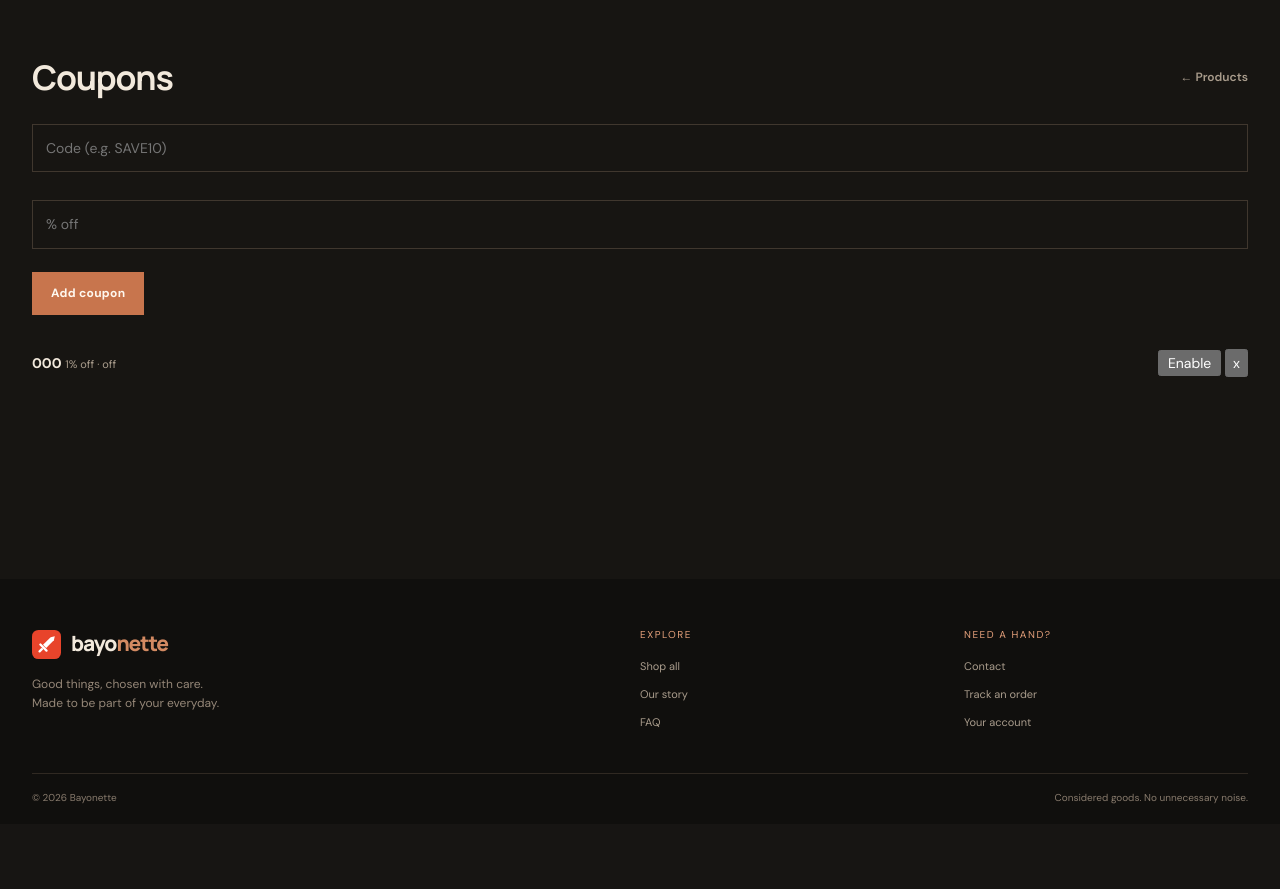
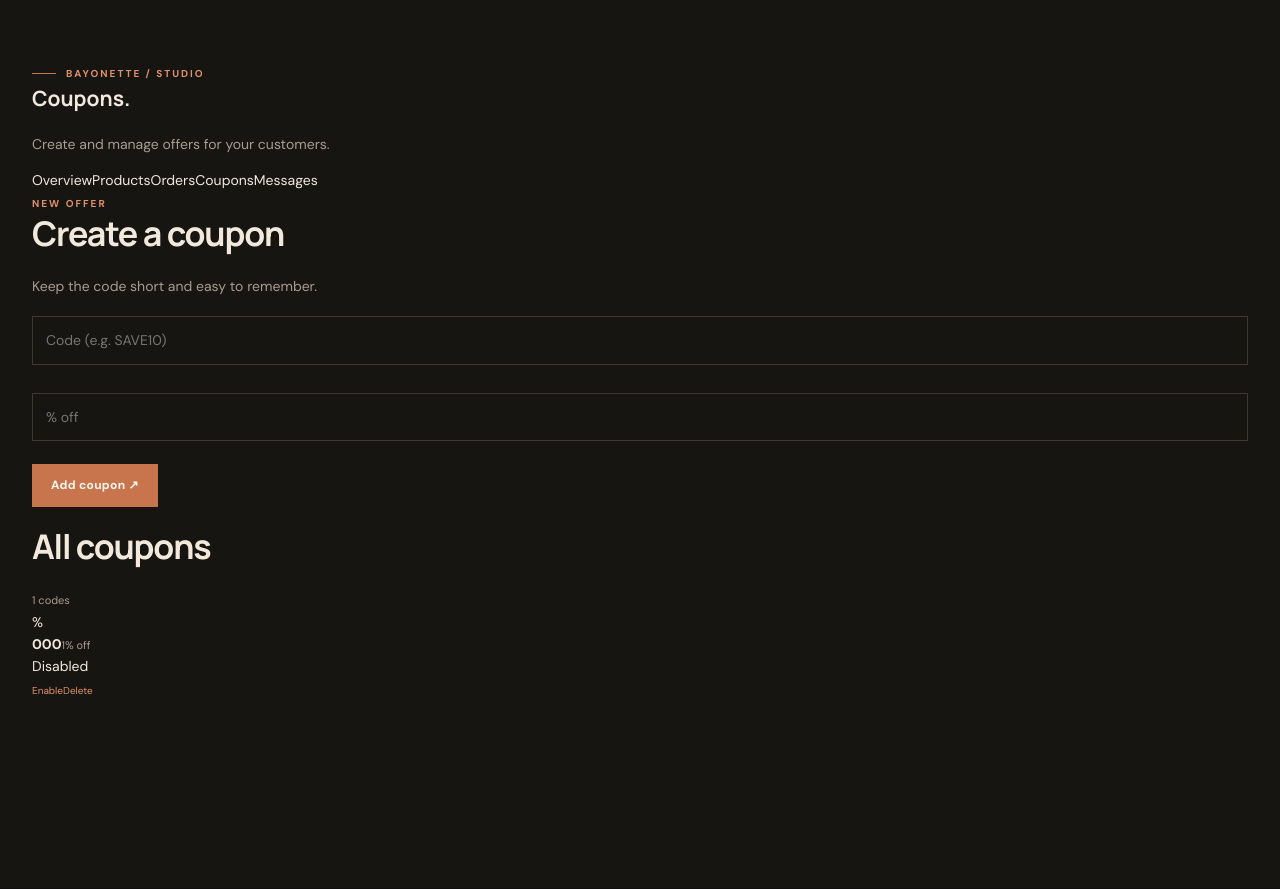
Before and after one commit to PainQisGod/bayonette, a Flask app: template templates/admin_coupons.html in a window 1280 px wide. Shown: the part 112-1001 px from the top of the page. Before the commit the page ends 916 px from the top, so only its background shows below. Run offline with Flask 3, Linux system fonts and the light colour scheme; the template is opened without the code that fills it: most values are stand-ins (such as "Sample title", 1, 10 or a date in 2020).

Commit message:
Redesign Bayonette coupon management

```diff
--- a/templates/admin_coupons.html
+++ b/templates/admin_coupons.html
@@ -1,22 +1,11 @@
 {% extends "base.html" %}
+{% block title %}Coupons — Bayonette Studio{% endblock %}
 {% block content %}
-<section>
-  <h2>Coupons <a href="/admin">← Products</a></h2>
-  <form class="filters" method="post">
-    <input name="code" placeholder="Code (e.g. SAVE10)" required>
-    <input name="percent" type="number" min="1" max="90" placeholder="% off" required>
-    <button class="btn">Add coupon</button>
-  </form>
-  {% for c in coupons %}
-  <div class="row">
-    <span><b>{{ c.code }}</b> <small>{{ c.percent }}% off · {% if c.active %}active{% else %}off{% endif %}</small></span>
-    <span>
-      <form class="inline" method="post" action="/admin/coupons/{{ c.id }}/toggle"><button style="width:auto;padding:0 8px">{% if c.active %}Disable{% else %}Enable{% endif %}</button></form>
-      <form class="inline" method="post" action="/admin/coupons/{{ c.id }}/delete" data-confirm="Delete this coupon?"><button>x</button></form>
-    </span>
-  </div>
-  {% else %}
-  <p>No coupons yet.</p>
-  {% endfor %}
+<section class="studio-page">
+  <div class="studio-heading"><div><span class="eyebrow"><span class="eyebrow-line"></span>Bayonette / Studio</span><h1>Coupons<span>.</span></h1><p>Create and manage offers for your customers.</p></div></div>
+  <div class="studio-nav"><a href="/admin/dashboard">Overview</a><a href="/admin">Products</a><a href="/admin/orders">Orders</a><a class="active" href="/admin/coupons">Coupons</a><a href="/admin/messages">Messages</a></div>
+  <div class="admin-panel coupon-create"><div><span class="eyebrow">New offer</span><h2>Create a coupon</h2><p>Keep the code short and easy to remember.</p></div><form class="filters" method="post"><input name="code" placeholder="Code (e.g. SAVE10)" required><input name="percent" type="number" min="1" max="90" placeholder="% off" required><button class="btn" type="submit">Add coupon ↗</button></form></div>
+  <div class="admin-list-heading"><div><h2>All coupons</h2><small>{{ coupons|length }} codes</small></div></div>
+  <div class="admin-coupon-list">{% for c in coupons %}<article class="admin-coupon-row"><div class="coupon-mark">%</div><div class="coupon-main"><b>{{ c.code }}</b><small>{{ c.percent }}% off</small></div><span class="order-status status-pill {% if c.active %}status-delivered{% else %}status-cancelled{% endif %}">{% if c.active %}Active{% else %}Disabled{% endif %}</span><div class="admin-coupon-actions"><form class="inline" method="post" action="/admin/coupons/{{ c.id }}/toggle"><button class="text-action" type="submit">{% if c.active %}Disable{% else %}Enable{% endif %}</button></form><form class="inline" method="post" action="/admin/coupons/{{ c.id }}/delete" data-confirm="Delete this coupon?"><button class="text-action danger" type="submit">Delete</button></form></div></article>{% else %}<div class="admin-empty">No coupons yet. Create your first offer above.</div>{% endfor %}</div>
 </section>
 {% endblock %}
```
